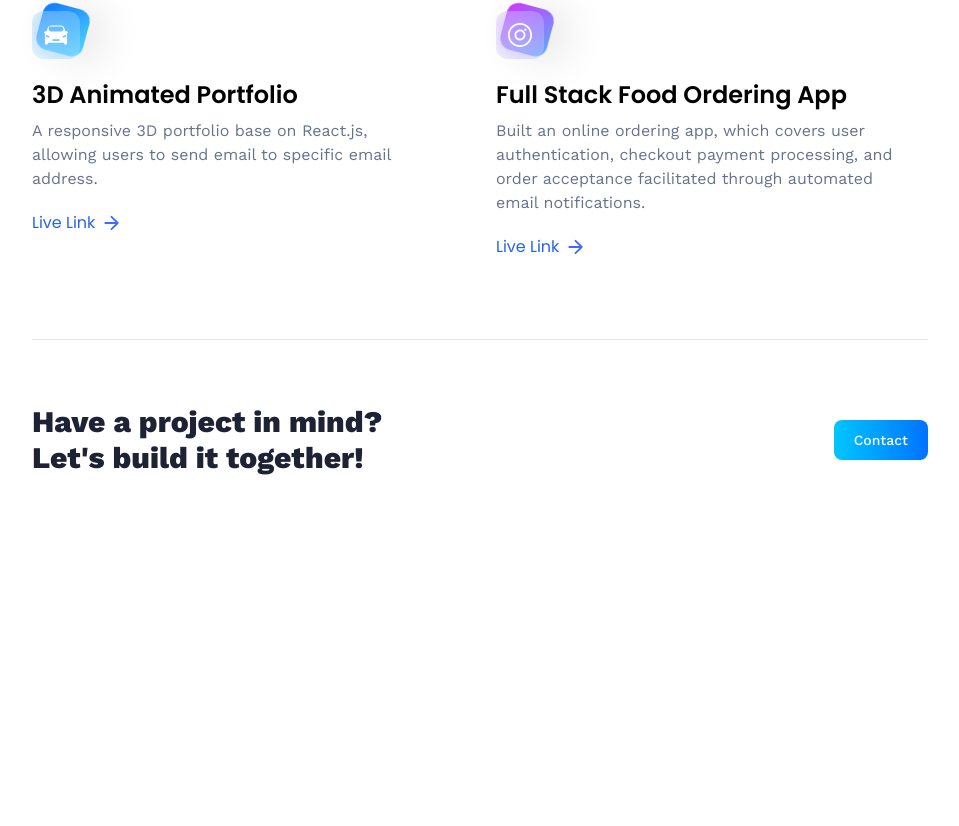
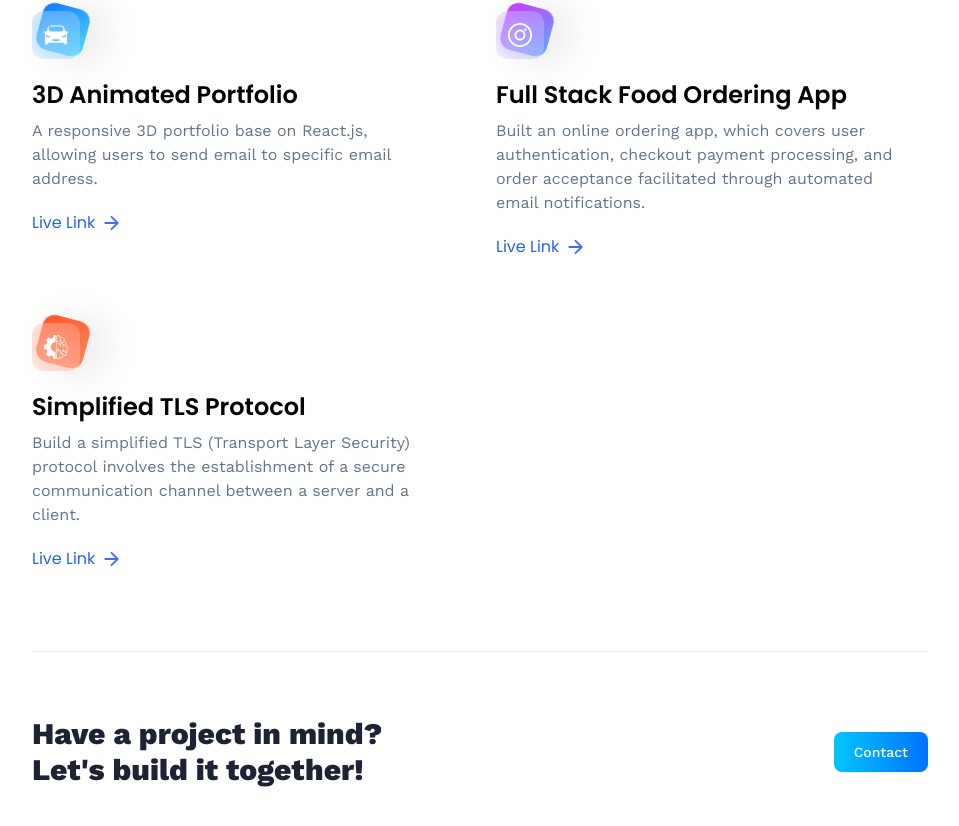
Before and after one commit to ShaneChen0219/3DPortfolio, a React (Vite) app: page /projects in a window 1280 px wide. Shown: the part 625-1451 px from the top of the page, without its empty margins (160-1119 px from the left). Before the commit the page ends 1165 px from the top, so only its background shows below. Built offline with nearby package versions, Linux system fonts and the light colour scheme; no server answers.

Commit message:
update projects(TLS) and skills

```diff
--- a/src/constants/index.js
+++ b/src/constants/index.js
@@ -90,7 +90,18 @@ export const skills = [
         imageUrl: postgresql,
         name: "PostgreSQL",
         type: "Data Base",
+    },
+    {
+        imageUrl: nextjs,
+        name: "Nextjs",
+        type: "Frontend",
+    },
+    {
+        imageUrl: nodejs,
+        name: "Nodejs",
+        type: "Backend",
     }
+
 ];
 
 export const experiences = [
@@ -168,4 +179,11 @@ export const projects = [
         description: 'Built an online ordering app, which covers user authentication, checkout payment processing, and order acceptance facilitated through automated email notifications.',
         link: '',
     },
+    {
+        iconUrl: summiz,
+        theme: 'btn-back-red',
+        name: 'Simplified TLS Protocol',
+        description: 'Build a simplified TLS (Transport Layer Security) protocol involves the establishment of a secure communication channel between a server and a client. ',
+        link: 'https://github.com/ShaneChen0219/TLS-communitation.git',
+    },
 ];
```
